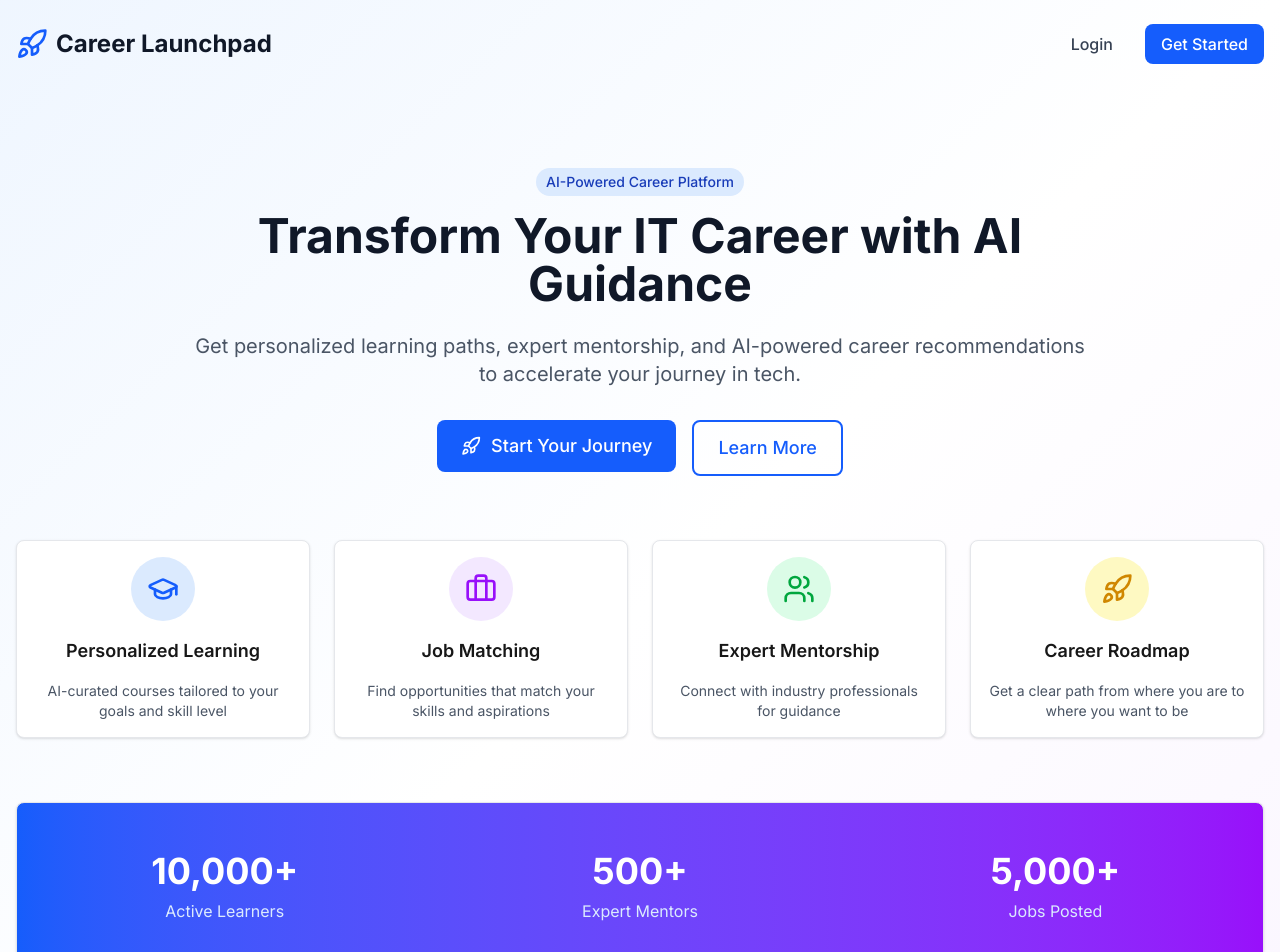
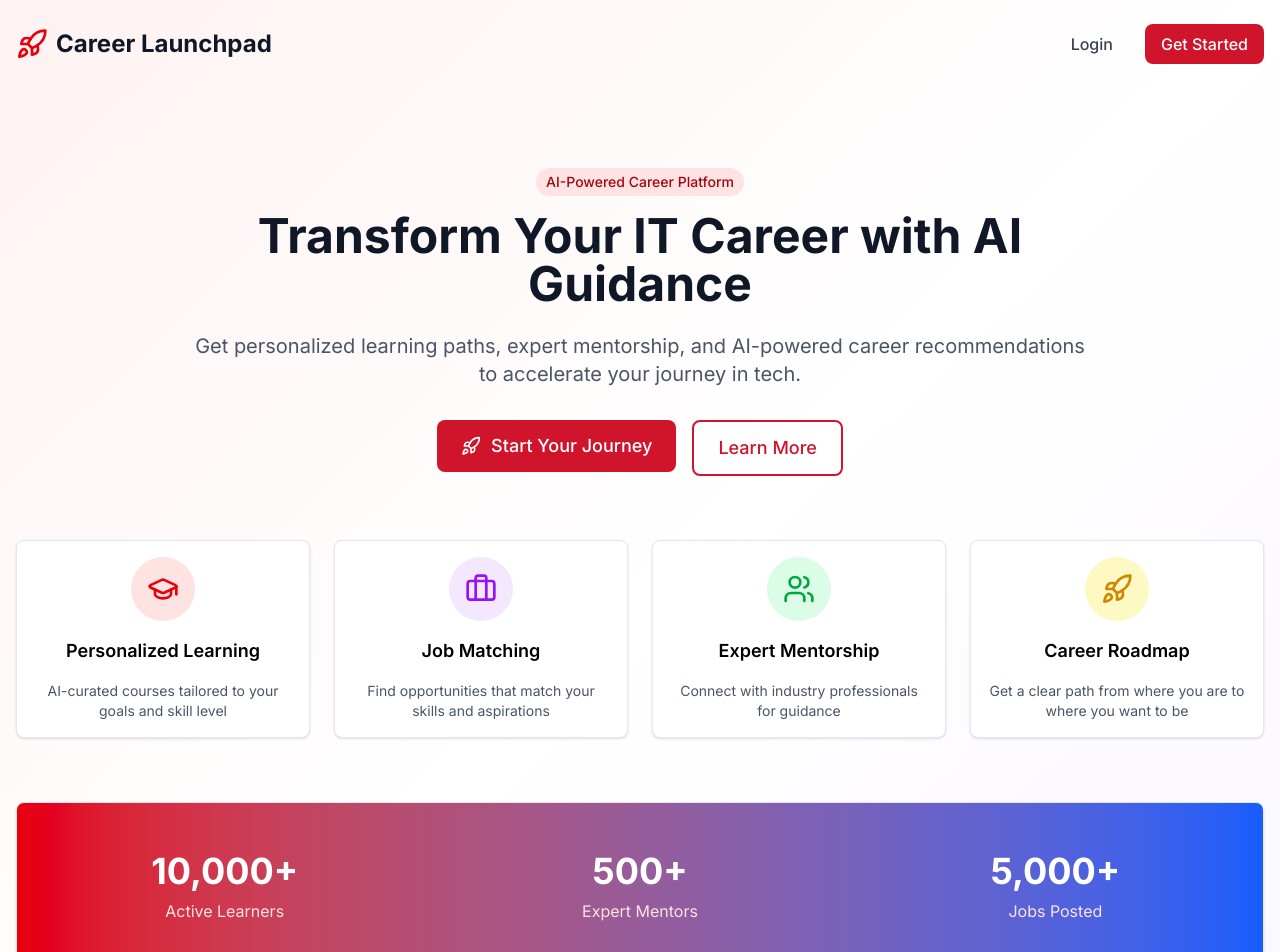
Before and after one commit to VihiThejan/Career-Launchpad, a Next.js app: page / in a window 1280 px wide. Shown: the top 952 px of the page. Built offline with nearby package versions, Linux system fonts and the light colour scheme.

Commit message:
Refactor UI components to use brand colors and improve accessibility

```diff
--- a/src/app/(auth)/layout.tsx
+++ b/src/app/(auth)/layout.tsx
@@ -7,11 +7,11 @@ export default function AuthLayout({
   children: React.ReactNode;
 }) {
   return (
-    <div className="min-h-screen bg-gradient-to-br from-blue-50 via-white to-indigo-50">
+    <div className="min-h-screen bg-gradient-to-br from-red-50 via-white to-purple-50">
       <div className="container mx-auto px-4 py-8">
         {/* Logo */}
         <Link href="/" className="flex items-center gap-2 mb-8">
-          <Rocket className="w-8 h-8 text-blue-600" />
+          <Rocket className="w-8 h-8 text-red-600" />
           <span className="text-xl font-bold text-gray-900">
             Career Launchpad
           </span>
--- a/src/app/(auth)/register/page.tsx
+++ b/src/app/(auth)/register/page.tsx
@@ -144,6 +144,7 @@ export default function RegisterPage() {
           <Input
             id="password"
             type={showPassword ? 'text' : 'password'}
+            className='text-[#000]'
             placeholder="Create a strong password"
             leftIcon={<Lock className="w-4 h-4" />}
             rightIcon={
--- a/src/app/(dashboard)/dashboard/courses/page.tsx
+++ b/src/app/(dashboard)/dashboard/courses/page.tsx
@@ -95,7 +95,7 @@ export default function CoursesPage() {
 
       {/* Tabs */}
       <div className="flex gap-4 border-b border-gray-200">
-        <button className="px-4 py-2 font-medium text-blue-600 border-b-2 border-blue-600">
+        <button className="px-4 py-2 font-medium text-red-600 border-b-2 border-red-600">
           All Courses ({courses.length})
         </button>
         <button className="px-4 py-2 font-medium text-gray-600 hover:text-gray-900">
@@ -111,8 +111,8 @@ export default function CoursesPage() {
         {courses.map((course) => (
           <Card key={course.id} className="group hover:shadow-lg transition-shadow">
             {/* Thumbnail */}
-            <div className="aspect-video bg-gradient-to-br from-blue-100 to-purple-100 rounded-lg mb-4 flex items-center justify-center">
-              <BookOpen className="w-12 h-12 text-blue-600" />
+            <div className="aspect-video bg-gradient-to-br from-red-100  rounded-lg mb-4 flex items-center justify-center">
+              <BookOpen className="w-12 h-12 text-red-600" />
             </div>
 
             {/* Content */}
--- a/src/app/(dashboard)/dashboard/page.tsx
+++ b/src/app/(dashboard)/dashboard/page.tsx
@@ -207,8 +207,8 @@ export default function DashboardPage() {
                         Instructor: {course.instructor}
                       </p>
                     </div>
-                    <Button size="sm" variant="primary">
-                      <Play className="w-4 h-4 mr-1" />
+                    <Button size="sm" variant="primary" className='w-[100px] flex justify-center items-center gap-2'>
+                      <Play className="w-4 h-4" />
                       Resume
                     </Button>
                   </div>
--- a/src/app/page.tsx
+++ b/src/app/page.tsx
@@ -1,27 +1,34 @@
 'use client';
 
-import Link from "next/link";
-import { Button } from "@/components/ui/Button";
-import { Card } from "@/components/ui/Card";
-import { Badge } from "@/components/ui/Badge";
-import { Rocket, GraduationCap, Briefcase, Users } from "lucide-react";
+import Link from 'next/link';
+import { Button } from '@/components/ui/Button';
+import { Card } from '@/components/ui/Card';
+import { Badge } from '@/components/ui/Badge';
+import { Rocket, GraduationCap, Briefcase, Users } from 'lucide-react';
 
 export default function Home() {
   return (
-    <div className="min-h-screen bg-gradient-to-br from-blue-50 via-white to-purple-50">
+    <div className="min-h-screen bg-gradient-to-br from-red-50 via-white to-purple-50">
       {/* Header */}
       <header className="container mx-auto px-4 py-6">
         <nav className="flex items-center justify-between">
           <div className="flex items-center gap-2">
-            <Rocket className="w-8 h-8 text-blue-600" />
-            <h1 className="text-2xl font-bold text-gray-900">Career Launchpad</h1>
+            <Rocket className="w-8 h-8 text-red-600" />
+            <h1 className="text-2xl font-bold text-gray-900">
+              Career Launchpad
+            </h1>
           </div>
           <div className="flex items-center gap-4">
             <Link href="/login">
               <Button variant="ghost">Login</Button>
             </Link>
             <Link href="/register">
-              <Button variant="primary">Get Started</Button>
+              <Button
+                variant="primary"
+                className="bg-[#CF142B] hover:bg-[#9e111f] text-white focus:ring-[#CF142B]"
+              >
+                Get Started
+              </Button>
             </Link>
           </div>
         </nav>
@@ -30,24 +37,32 @@ export default function Home() {
       {/* Hero Section */}
       <main className="container mx-auto px-4 py-20">
         <div className="text-center max-w-4xl mx-auto mb-16">
-          <Badge variant="info" className="mb-4">
+          <Badge variant="danger" className="mb-4">
             AI-Powered Career Platform
           </Badge>
           <h2 className="text-5xl font-bold text-gray-900 mb-6">
             Transform Your IT Career with AI Guidance
           </h2>
           <p className="text-xl text-gray-600 mb-8">
-            Get personalized learning paths, expert mentorship, and AI-powered career recommendations
-            to accelerate your journey in tech.
+            Get personalized learning paths, expert mentorship, and AI-powered
+            career recommendations to accelerate your journey in tech.
           </p>
           <div className="flex gap-4 justify-center">
             <Link href="/register">
-              <Button size="lg" leftIcon={<Rocket className="w-5 h-5" />}>
+              <Button
+                size="lg"
+                leftIcon={<Rocket className="w-5 h-5" />}
+                className="bg-[#CF142B] hover:bg-[#9e111f] text-white focus:ring-[#CF142B]"
+              >
                 Start Your Journey
               </Button>
             </Link>
             <Link href="/about">
-              <Button size="lg" variant="outline">
+              <Button
+                size="lg"
+                variant="outline"
+                className="border-[#CF142B] text-[#CF142B] hover:bg-red-50 focus:ring-[#CF142B]"
+              >
                 Learn More
               </Button>
             </Link>
@@ -58,10 +73,10 @@ export default function Home() {
         <div className="grid md:grid-cols-2 lg:grid-cols-4 gap-6 mb-16">
           <Card className="text-center hover:shadow-lg transition-shadow">
             <div className="flex flex-col items-center gap-4">
-              <div className="w-16 h-16 bg-blue-100 rounded-full flex items-center justify-center">
-                <GraduationCap className="w-8 h-8 text-blue-600" />
+              <div className="w-16 h-16 bg-red-100 rounded-full flex items-center justify-center">
+                <GraduationCap className="w-8 h-8 text-red-600" />
               </div>
-              <h3 className="text-lg font-semibold">Personalized Learning</h3>
+              <h3 className="text-lg text-black font-semibold">Personalized Learning</h3>
               <p className="text-gray-600 text-sm">
                 AI-curated courses tailored to your goals and skill level
               </p>
@@ -73,7 +88,7 @@ export default function Home() {
               <div className="w-16 h-16 bg-purple-100 rounded-full flex items-center justify-center">
                 <Briefcase className="w-8 h-8 text-purple-600" />
               </div>
-              <h3 className="text-lg font-semibold">Job Matching</h3>
+              <h3 className="text-lg text-black font-semibold">Job Matching</h3>
               <p className="text-gray-600 text-sm">
                 Find opportunities that match your skills and aspirations
               </p>
@@ -85,7 +100,7 @@ export default function Home() {
               <div className="w-16 h-16 bg-green-100 rounded-full flex items-center justify-center">
                 <Users className="w-8 h-8 text-green-600" />
               </div>
-              <h3 className="text-lg font-semibold">Expert Mentorship</h3>
+              <h3 className="text-lg text-black font-semibold">Expert Mentorship</h3>
               <p className="text-gray-600 text-sm">
                 Connect with industry professionals for guidance
               </p>
@@ -97,7 +112,7 @@ export default function Home() {
               <div className="w-16 h-16 bg-yellow-100 rounded-full flex items-center justify-center">
                 <Rocket className="w-8 h-8 text-yellow-600" />
               </div>
-              <h3 className="text-lg font-semibold">Career Roadmap</h3>
+              <h3 className="text-lg text-black font-semibold">Career Roadmap</h3>
               <p className="text-gray-600 text-sm">
                 Get a clear path from where you are to where you want to be
               </p>
@@ -106,19 +121,19 @@ export default function Home() {
         </div>
 
         {/* Stats Section */}
-        <Card className="bg-gradient-to-r from-blue-600 to-purple-600 text-white">
+        <Card className="bg-gradient-to-r from-red-600 to-blue-600 text-white">
           <div className="grid md:grid-cols-3 gap-8 text-center py-8">
             <div>
               <div className="text-4xl font-bold mb-2">10,000+</div>
-              <div className="text-blue-100">Active Learners</div>
+              <div className="text-red-100">Active Learners</div>
             </div>
             <div>
               <div className="text-4xl font-bold mb-2">500+</div>
-              <div className="text-blue-100">Expert Mentors</div>
+              <div className="text-red-100">Expert Mentors</div>
             </div>
             <div>
               <div className="text-4xl font-bold mb-2">5,000+</div>
-              <div className="text-blue-100">Jobs Posted</div>
+              <div className="text-red-100">Jobs Posted</div>
             </div>
           </div>
         </Card>
--- a/src/components/layout/Header/Header.tsx
+++ b/src/components/layout/Header/Header.tsx
@@ -17,7 +17,7 @@ export const Header = () => {
         <div className="flex items-center justify-between h-16">
           {/* Logo */}
           <Link href="/" className="flex items-center gap-2">
-            <Rocket className="w-8 h-8 text-blue-600" />
+            <Rocket className="w-8 h-8 text-red-600" />
             <span className="text-xl font-bold text-gray-900 hidden sm:block">
               Career Launchpad
             </span>
--- a/src/components/layout/Sidebar/Sidebar.tsx
+++ b/src/components/layout/Sidebar/Sidebar.tsx
@@ -86,7 +86,7 @@ export const Sidebar = () => {
                 className={cn(
                   'flex items-center gap-3 px-4 py-3 rounded-lg font-medium transition-all',
                   isActive
-                    ? 'bg-blue-50 text-blue-600'
+                    ? 'bg-red-50 text-red-600'
                     : 'text-gray-700 hover:bg-gray-50'
                 )}
               >
--- a/src/components/ui/Button/Button.tsx
+++ b/src/components/ui/Button/Button.tsx
@@ -22,12 +22,15 @@ export const Button = ({
   className = '',
   ...props
 }: ButtonProps) => {
-  const baseStyles = 'inline-flex items-center justify-center font-medium rounded-lg transition-all duration-200 focus:outline-none focus:ring-2 focus:ring-offset-2 disabled:opacity-50 disabled:cursor-not-allowed';
+  const baseStyles =
+    'inline-flex items-center justify-center font-medium rounded-lg transition-all duration-200 focus:outline-none focus:ring-2 focus:ring-offset-2 disabled:opacity-50 disabled:cursor-not-allowed';
 
   const variantStyles = {
-    primary: 'bg-blue-600 text-white hover:bg-blue-700 focus:ring-blue-500',
+    // Use the brand red (#CF142B) for primary actions across the app
+    primary: 'bg-[#CF142B] text-white hover:bg-[#9e111f] focus:ring-[#CF142B]',
     secondary: 'bg-gray-600 text-white hover:bg-gray-700 focus:ring-gray-500',
-    outline: 'border-2 border-blue-600 text-blue-600 hover:bg-blue-50 focus:ring-blue-500',
+    outline:
+      'border-2 border-[#CF142B] text-[#CF142B] hover:bg-red-50 focus:ring-[#CF142B]',
     ghost: 'text-gray-700 hover:bg-gray-100 focus:ring-gray-500',
     danger: 'bg-red-600 text-white hover:bg-red-700 focus:ring-red-500',
   };
@@ -47,11 +50,7 @@ export const Button = ({
   ].join(' ');
 
   return (
-    <button
-      className={classes}
-      disabled={disabled || isLoading}
-      {...props}
-    >
+    <button className={classes} disabled={disabled || isLoading} {...props}>
       {isLoading && (
         <svg
           className="animate-spin h-5 w-5"
@@ -74,9 +73,13 @@ export const Button = ({
           />
         </svg>
       )}
-      {!isLoading && leftIcon && <span className="flex-shrink-0">{leftIcon}</span>}
+      {!isLoading && leftIcon && (
+        <span className="flex-shrink-0">{leftIcon}</span>
+      )}
       <span>{children}</span>
-      {!isLoading && rightIcon && <span className="flex-shrink-0">{rightIcon}</span>}
+      {!isLoading && rightIcon && (
+        <span className="flex-shrink-0">{rightIcon}</span>
+      )}
     </button>
   );
 };
--- a/src/components/ui/Input/Input.tsx
+++ b/src/components/ui/Input/Input.tsx
@@ -56,7 +56,7 @@ export const Input = forwardRef<HTMLInputElement, InputProps>(
           <input
             ref={ref}
             id={inputId}
-            className={`${baseStyles} ${stateStyles} ${iconPadding} ${className}`}
+            className={`${baseStyles} ${stateStyles} ${iconPadding} ${className} text-black`}
             disabled={disabled}
             {...props}
           />
```
